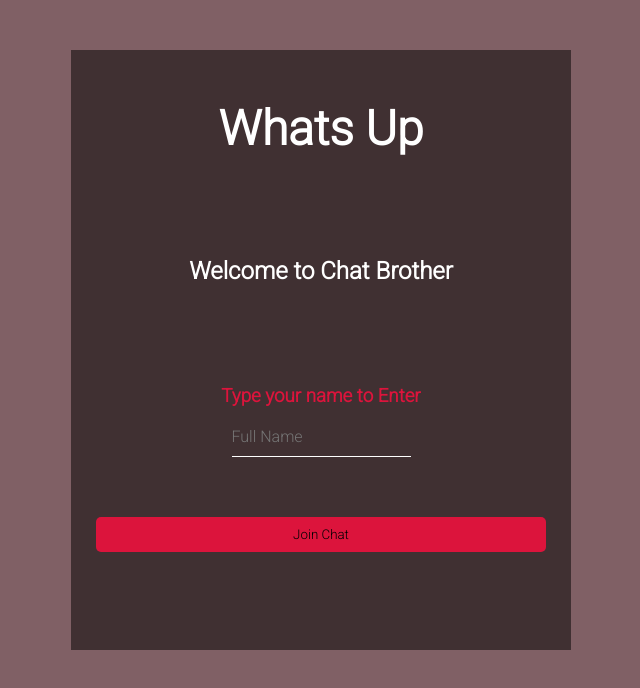
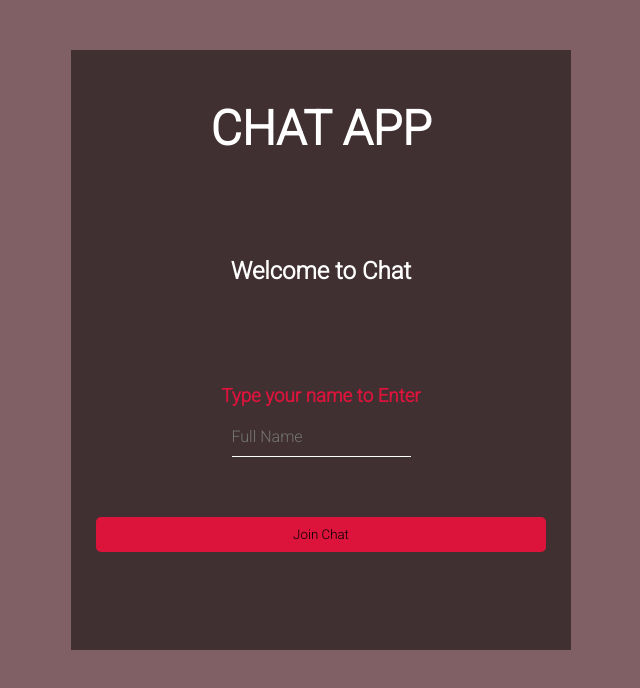
Before and after one commit to amogh7/RealTime-Chat-App, a website: page public/index.html in a window 1280 px wide. Shown: the whole page, without its empty margins (319-959 px from the left). Drawn offline with nearby package versions, Linux system fonts and the light colour scheme; no server answers.

Commit message:
FRONT PAGE UPDATE

```diff
--- a/public/index.html
+++ b/public/index.html
@@ -17,8 +17,8 @@
 </head>
 <body>
     <div Class ="name-Container" >
-        <h1>Whats Up</h1>
-        <h2 >Welcome to Chat Brother</h2>
+        <h1>CHAT APP</h1>
+        <h2 >Welcome to Chat</h2>
         <h3>Type your name to Enter</h3>
         <div class="input1">
             <input id="input-name" type="text" placeholder="Full Name">
```
